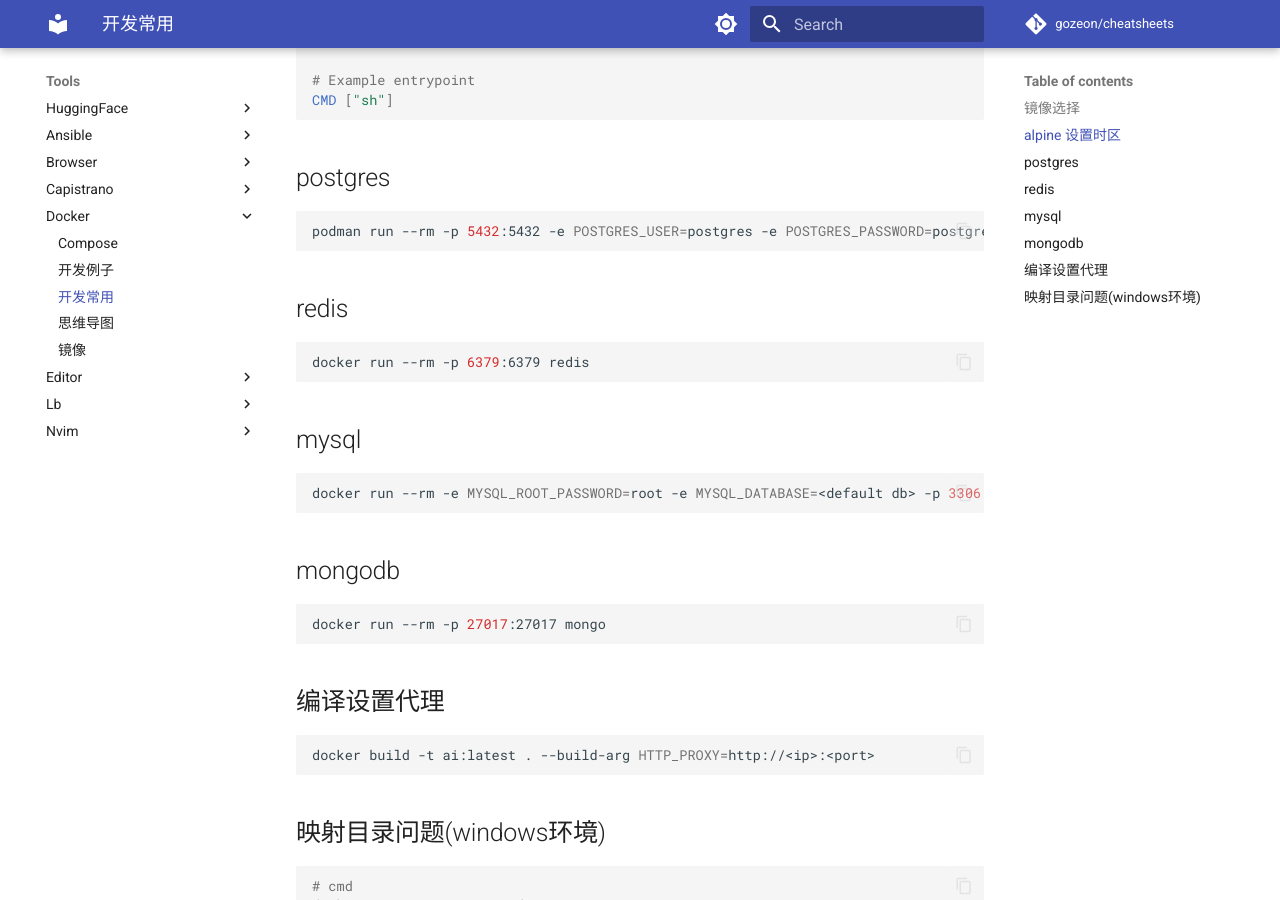
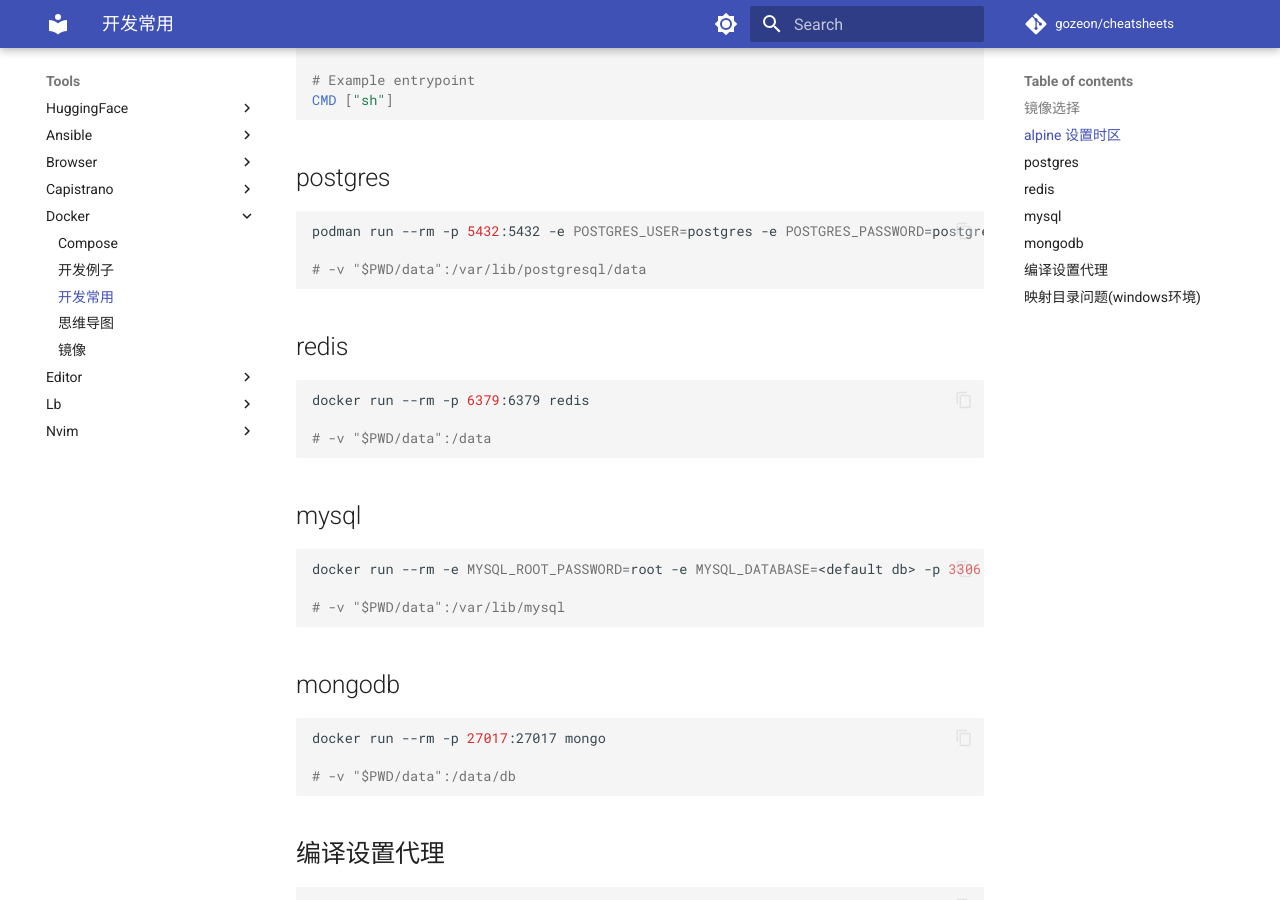
Before and after one commit to gozeon/cheatsheets, an MkDocs documentation site: the page built from docs/tools/docker/开发常用.md, in a window 1280 px wide and 900 px high, scrolled down 918 px. Built offline with MkDocs 1.6.1 and Material for MkDocs 9.7.7, drawn with Linux system fonts in a browser that asks for light colours; comment, search, counter and statistics services are not loaded.

Commit message:
Update 开发常用.md

````diff
--- a/docs/tools/docker/开发常用.md
+++ b/docs/tools/docker/开发常用.md
@@ -39,24 +39,32 @@ CMD ["sh"]
 
 ```bash
 podman run --rm -p 5432:5432 -e POSTGRES_USER=postgres -e POSTGRES_PASSWORD=postgres -e POSTGRES_DB=hello_dev postgres:12.19-alpine
+
+# -v "$PWD/data":/var/lib/postgresql/data
 ```
 
 ## redis
 
 ```bash
 docker run --rm -p 6379:6379 redis
+
+# -v "$PWD/data":/data
 ```
 
 ## mysql
 
 ```bash
 docker run --rm -e MYSQL_ROOT_PASSWORD=root -e MYSQL_DATABASE=<default db> -p 3306:3306 mysql
+
+# -v "$PWD/data":/var/lib/mysql
 ```
 
 ## mongodb
 
 ```bash
 docker run --rm -p 27017:27017 mongo
+
+# -v "$PWD/data":/data/db
 ```
 
 ## 编译设置代理
````
